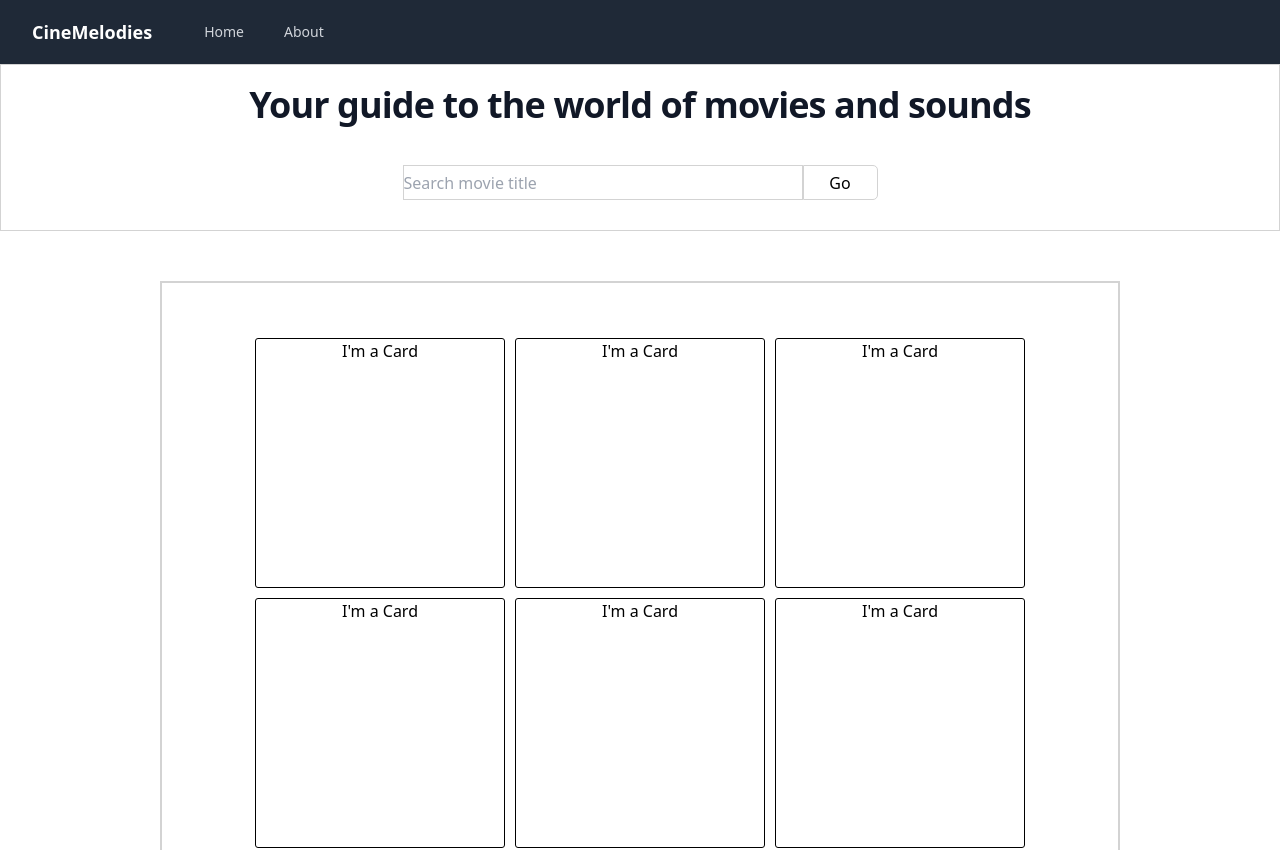
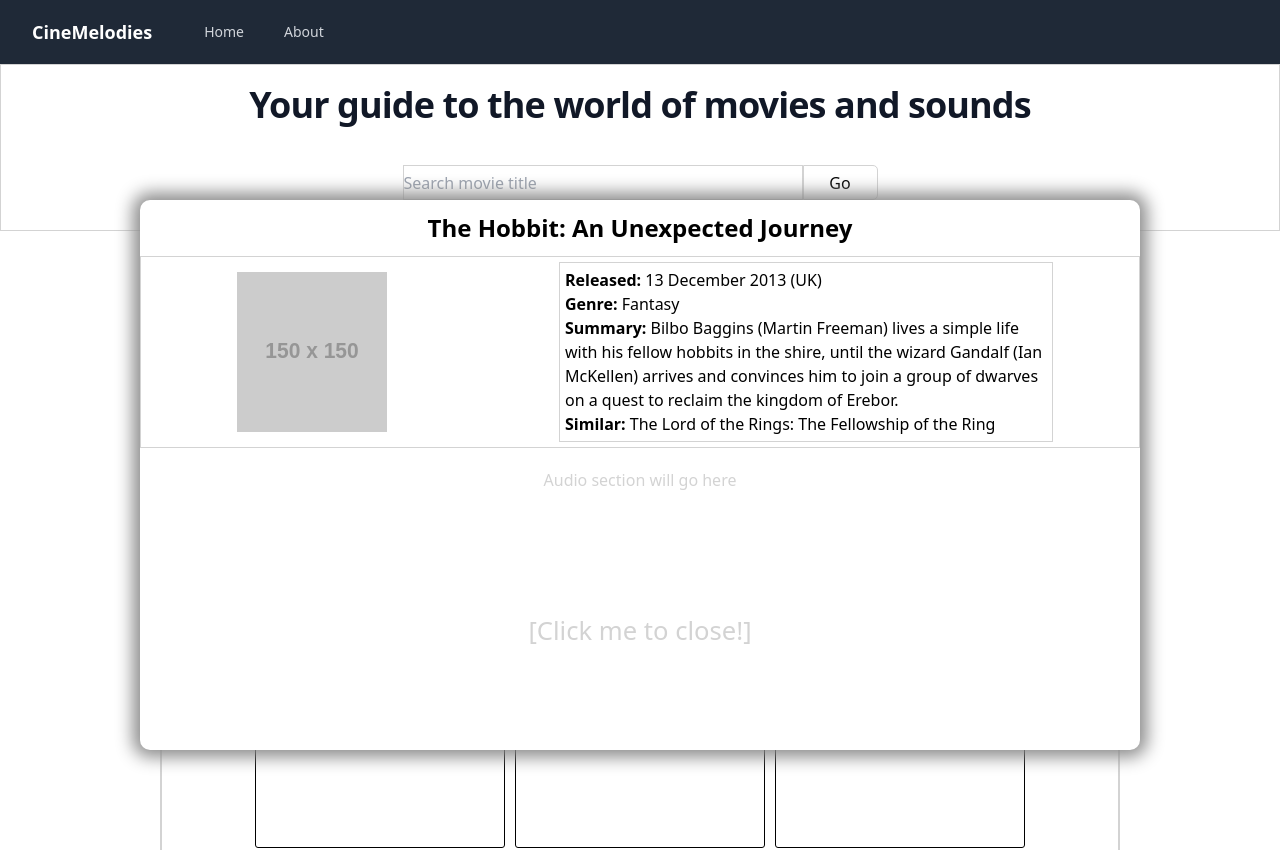
Before and after one commit to chantalcassinijones/CineMelodies-, a React (Vite) app in the folder cinemelodies/: page / in a window 1280 px wide. Shown: the top 850 px of the page. Built offline with nearby package versions, Linux system fonts and the light colour scheme.

Commit message:
Feat: Add movieInfo structure + basic props

```diff
--- a/cinemelodies/src/App.jsx
+++ b/cinemelodies/src/App.jsx
@@ -1,9 +1,20 @@
 import "./App.css";
 import Header from "./components/Header/Header";
-import Navbar from "./components/Navbar/Navbar";
 import Hero from "./components/Hero/Hero";
 import Footer from "./components/Footer/Footer";
 import CardGallery from "./components/CardGallery/CardGallery";
+import MovieInfo from "./components/MovieInfo/MovieInfo";
+
+/* Test object - to be deleted later - should match TMDB properties */
+let testData = {
+  title: "The Hobbit: An Unexpected Journey",
+  poster_path: "https://placehold.co/150x150",
+  release_date: "13 December 2013 (UK)",
+  genres: "Fantasy",
+  similar: "The Lord of the Rings: The Fellowship of the Ring",
+  overview: "Bilbo Baggins (Martin Freeman) lives a simple life with his fellow hobbits in the shire, until the wizard Gandalf (Ian McKellen) arrives and convinces him to join a group of dwarves on a quest to reclaim the kingdom of Erebor."
+};
+/* End test object */
 
 function App() {
   return (
@@ -13,6 +24,7 @@ function App() {
         <Hero />
       </header>
       <main>
+        <MovieInfo {...testData} /> {/* Passing the object as props using ...spread */}
         <CardGallery heading="This is a gallery heading" />
       </main>
       <footer>
--- a/cinemelodies/src/components/MovieInfo/MovieInfo.css
+++ b/cinemelodies/src/components/MovieInfo/MovieInfo.css
@@ -0,0 +1,53 @@
+/* This is just to define the basic component shape */
+/* This can be changed/added to with Tailwind */
+
+.movieInfo-container {
+    position: absolute;
+    top: 25%;
+    left: 50%;
+    transform: translateX(-50%);
+    width: 1000px;
+    height: 550px;
+    background-color: white;
+    margin: 0 auto;
+    border-radius: 10px;
+    box-shadow: 0px 0px 17px 7px #8A8A8A;
+}
+
+.movieInfo-container--header {
+    width: 100%;
+    border: 1px solid lightgray;
+    margin-top: 10px 0;
+    padding-top: 10px;
+    display: flex;
+    flex-direction: row;
+    justify-content: space-around;
+    padding: 5px;
+}
+
+.movieInfo-header--data {
+    width: 50%;
+    border: 1px solid lightgrey;
+    padding: 5px;
+    text-align: left;
+}
+
+h3 {
+    padding: 10px;
+    font-size: 1.5rem !important;
+}
+
+h4 {
+    font-size: 1.6rem !important;
+    padding: 100px;
+    color: lightgrey;
+}
+
+h5 {
+    padding: 20px;
+    color:lightgrey;
+}
+
+img {
+    margin: 10px;
+}
--- a/cinemelodies/src/components/MovieInfo/MovieInfo.jsx
+++ b/cinemelodies/src/components/MovieInfo/MovieInfo.jsx
@@ -0,0 +1,36 @@
+import React, { useState } from "react";
+import "./MovieInfo.css";
+
+const MovieInfo = (props) => {
+  const [visible, setVisible] = useState(true); /* Set to 'false' to prevent popup on load! */
+  return (
+    <div
+      className="movieInfo-container"
+      style={{ display: visible ? "block" : "none" }}
+      onClick={() => setVisible(false)}
+    >
+      <h3>{props.title}</h3>
+      <div className="movieInfo-container--header">
+        <img src={props.poster_path} alt={props.title} width="150px" />
+        <div className="movieInfo-header--data">
+          <p>
+            <strong>Released:</strong> {props.release_date}
+          </p>
+          <p>
+            <strong>Genre:</strong> {props.genres}
+          </p>
+          <p>
+            <strong>Summary:</strong> {props.overview}
+          </p>
+          <p>
+            <strong>Similar:</strong> {props.similar}
+          </p>
+        </div>
+          </div>
+         <h5>Audio section will go here</h5>
+      <h4>[Click me to close!]</h4>
+    </div>
+  );
+};
+
+export default MovieInfo;
```
